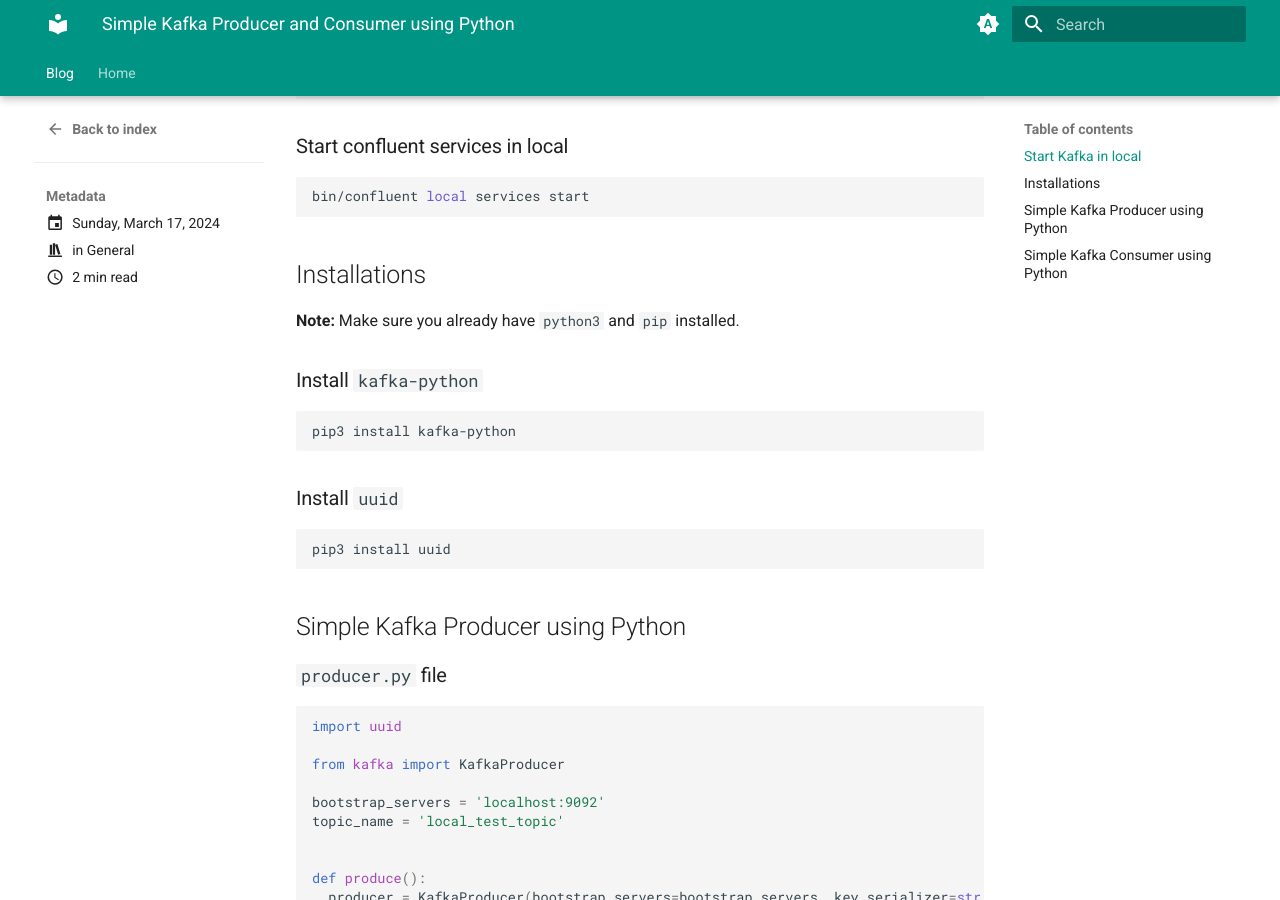
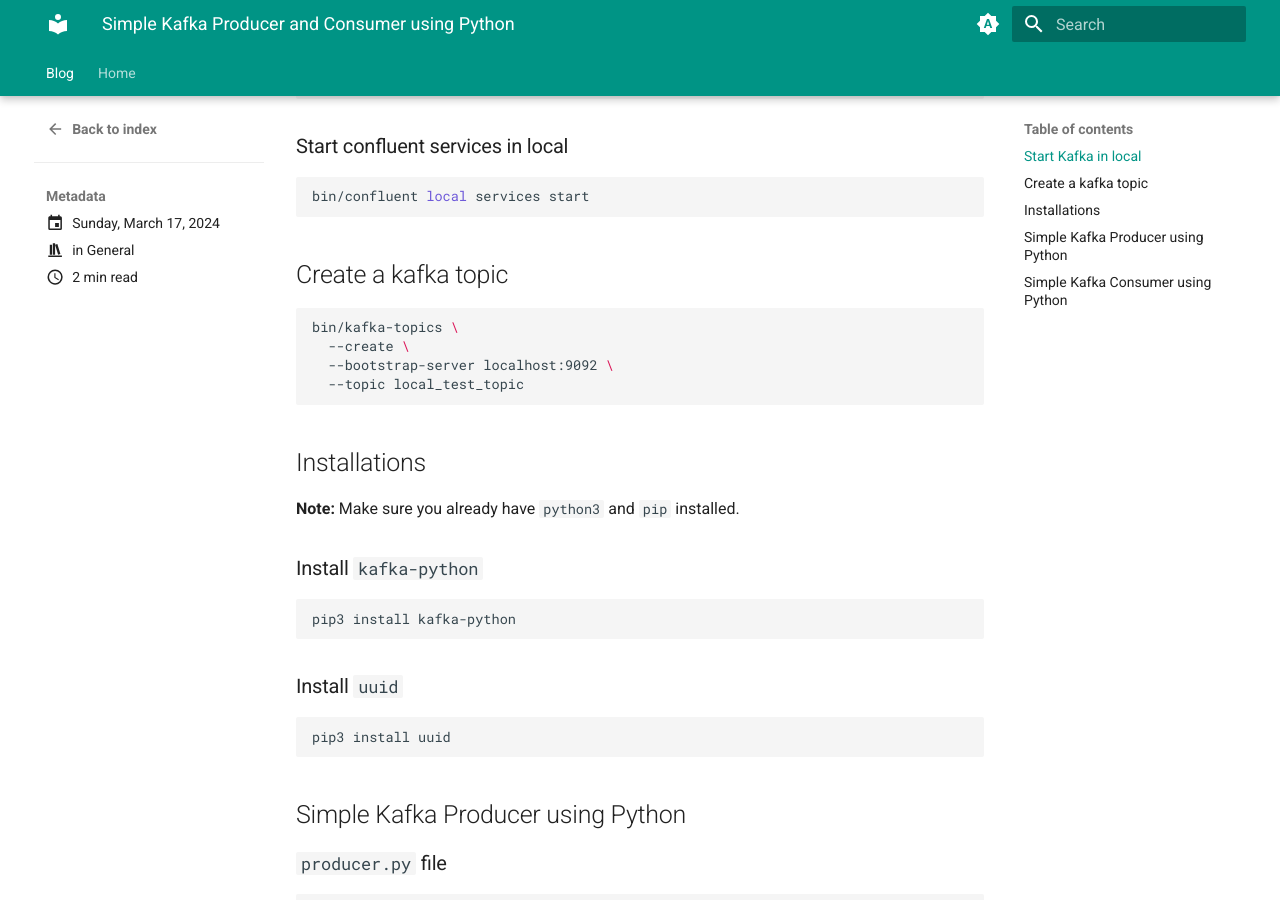
Before and after one commit to KingChampion36/algotech, an MkDocs documentation site: the page built from docs/blog/posts/simple-kafka-producer-consumer-using-python.md, in a window 1280 px wide and 900 px high, scrolled down 482 px. Built offline with MkDocs 1.6.1 and Material for MkDocs 9.7.7, drawn with Linux system fonts in a browser that asks for light colours.

Commit message:
docs: Add a step to create kafka topic (#7)

````diff
--- a/docs/blog/posts/simple-kafka-producer-consumer-using-python.md
+++ b/docs/blog/posts/simple-kafka-producer-consumer-using-python.md
@@ -27,6 +27,15 @@
 
 ```shell
 bin/confluent local services start
+```
+
+## Create a kafka topic
+
+```shell
+bin/kafka-topics \
+  --create \
+  --bootstrap-server localhost:9092 \
+  --topic local_test_topic
 ```
 
 ## Installations
````
